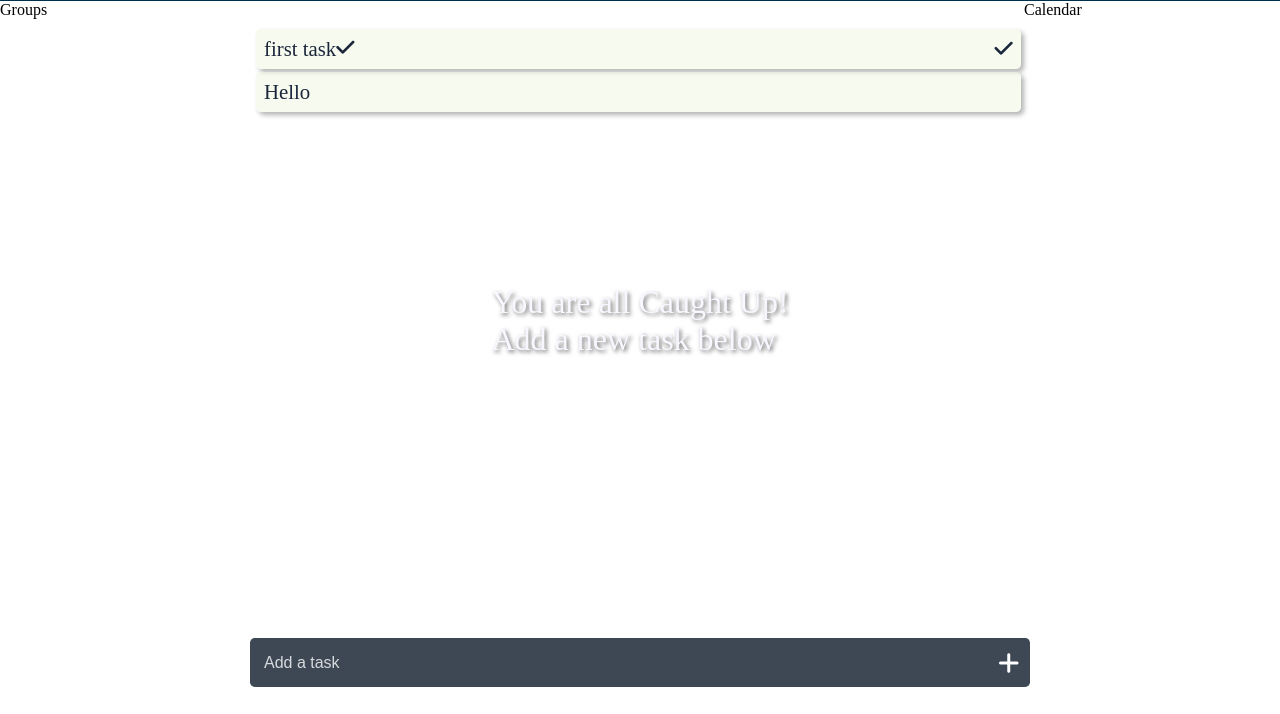
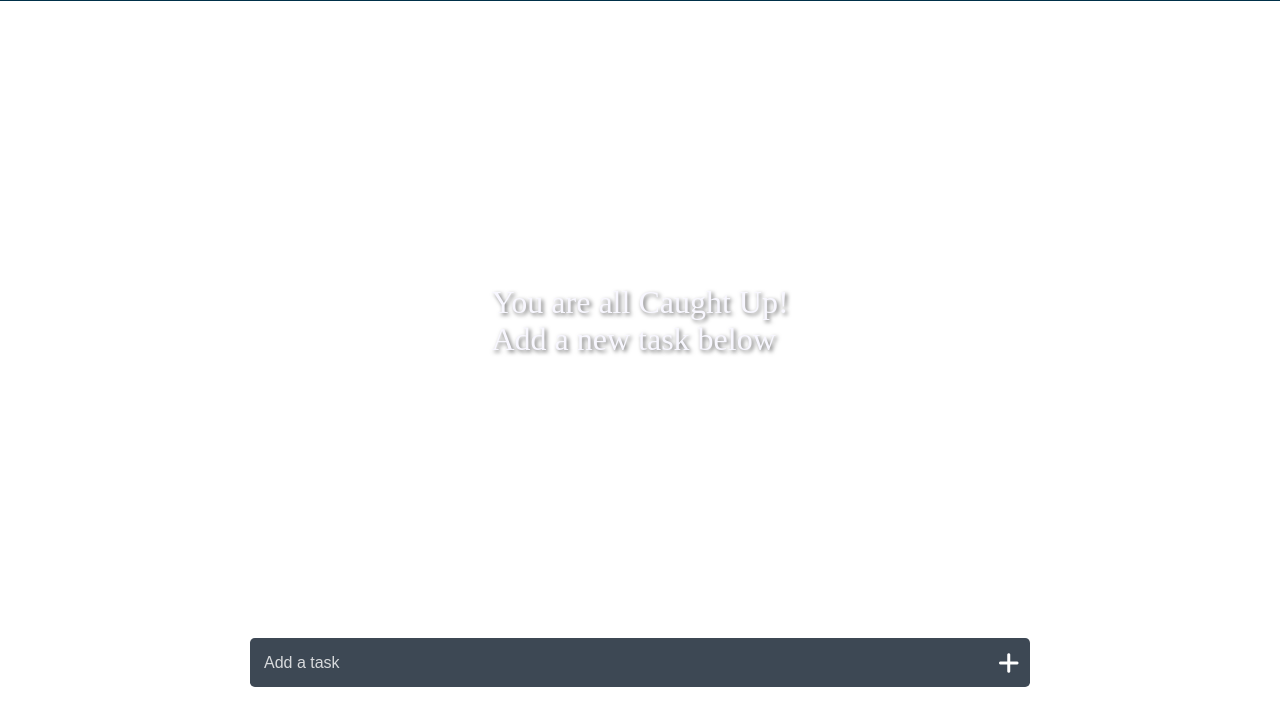
Before and after one commit to AryanGoel121/Projects, a plain HTML site: page To-Do List Web Dev/index.html in a window 1280 px wide. Shown: the part 86-800 px from the top of the page. Drawn offline with Linux system fonts and the light colour scheme.

Commit message:
To-Do List Web Dev
To Do list from scratch.
Using just HTML, CSS, JS.
Working as expected, gonna add more features

```diff
--- a/To-Do List Web Dev/index.html
+++ b/To-Do List Web Dev/index.html
@@ -15,13 +15,13 @@
         </div>
         <div class="frame">
             <div class="frame1">
-                Groups
+                <!-- Groups -->
             </div>
             <div class="frame2">
                 <div class="tasks">
                     <p class="intro bigIntro">You are all Caught Up!<br>
                     Add a new task below</p>
-                    <div class="items">
+                    <!-- <div class="items">
                         <p>first task
                             <i class="fa-solid fa-check checkMark"></i>
                         </p>
@@ -29,7 +29,7 @@
                     </div>
                     <ul class="items">
                         <li>Hello</li>
-                    </ul>
+                    </ul> -->
                 </div>
                 <div class="addTask">
                     <input class="inputText" placeholder="Add a task", type="text">
@@ -37,7 +37,7 @@
                 </div>
             </div>
             <div class="frame3">
-                Calendar
+                <!-- Calendar -->
             </div>
         </div>
     </div>
```
